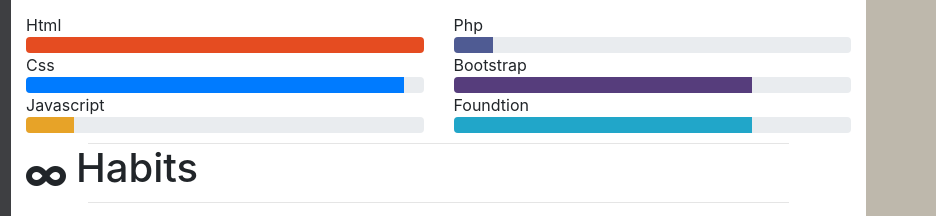
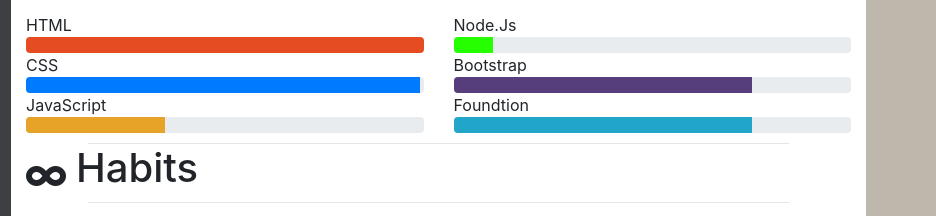
Before and after one commit to Rami-hardware/responsiveCv, a plain HTML site: page Home.html in a window 1280 px wide. Shown: the part 693-909 px from the top of the page, 344-1280 px from the left. Drawn offline with Linux system fonts and the light colour scheme.

Commit message:
Styling by JavaScript appling JS DOM

```diff
--- a/CSS/main.css
+++ b/CSS/main.css
@@ -366,8 +366,8 @@ a {
 .bg-js {
 	background-color: #E7A328;
 }
-.bg-php {
-	background-color: #4F5B93;
+.bg-node {
+	background-color: #26FF00;
 }
 .bg-boot {
 	background-color: #563D7C;
@@ -375,6 +375,7 @@ a {
 .bg-found {
 	background-color: #21A6C9;
 }
+
 .ps > p {
 	margin: 0px;
 }
--- a/Home.html
+++ b/Home.html
@@ -16,7 +16,7 @@
 <body>
 
     <div class="container" id="up">
-	<a  id = "hide" href="#up" class="stickyBtn">up</a>
+        <a id="hide" href="#up" class="stickyBtn">up</a>
         <div class="row">
             <!--left-->
             <div class="col-lg-3 left">
@@ -159,23 +159,23 @@
                 </div>
                 <div class="row">
                     <div class="col ps">
-						<p>html</p>
+                        <p id="textH">html</p>
                         <div class="progress">
                             <div class="progress-bar bg-html" role="progressbar" style="width: 100%;" aria-valuenow="25" aria-valuemin="0" aria-valuemax="100"></div>
                         </div>
-						<p>css</p>
+                        <p id="textC">css</p>
                         <div class="progress">
-							<div class="progress-bar" role="progressbar" style="width: 95%;" aria-valuenow="25" aria-valuemin="0" aria-valuemax="100"></div>
+                            <div class="progress-bar" role="progressbar" style="width: 99%;" aria-valuenow="25" aria-valuemin="0" aria-valuemax="100"></div>
                         </div>
-						<p>javascript</p>
+                        <p>javaScript</p>
                         <div class="progress">
-							<div class="progress-bar bg-js" role="progressbar" style="width: 12%;" aria-valuenow="25" aria-valuemin="0" aria-valuemax="100"></div>
+                            <div class="progress-bar bg-js" role="progressbar" style="width: 35%;" aria-valuenow="25" aria-valuemin="0" aria-valuemax="100"></div>
                         </div>
                     </div>
                     <div class="col ps">
-						<p>php</p>
+                        <p>node.js</p>
                         <div class="progress">
-							<div class="progress-bar bg-php" role="progressbar" style="width: 10%;" aria-valuenow="25" aria-valuemin="0" aria-valuemax="100"></div>
+                            <div class="progress-bar bg-node" role="progressbar" style="width: 10%;" aria-valuenow="25" aria-valuemin="0" aria-valuemax="100"></div>
                         </div>
                         <p>bootstrap</p>
                         <div class="progress ">
--- a/JS/JSDom.js
+++ b/JS/JSDom.js
@@ -1,8 +1,17 @@
+function Time() {
+	var tim = new Date();
+	document.getElementById("time").innerHTML = tim.toLocaleTimeString();
+	document.getElementById("date").innerHTML = tim.toDateString();
+
+}
 var time = setInterval(Time, 1000);
 
-function Time() {
-	var x = new Date();
-	document.getElementById("time").innerHTML = x.toLocaleTimeString();
-	document.getElementById("date").innerHTML = x.toDateString();
 
-}
+
+var myTite = document.querySelector("img");
+
+myTite.setAttribute("title", "proflie picture");
+
+
+document.getElementById("textH").style.textTransform = "uppercase";
+document.getElementById("textC").style.textTransform = "uppercase";
```
Lines whose indentation alone changed are shown as unchanged.
